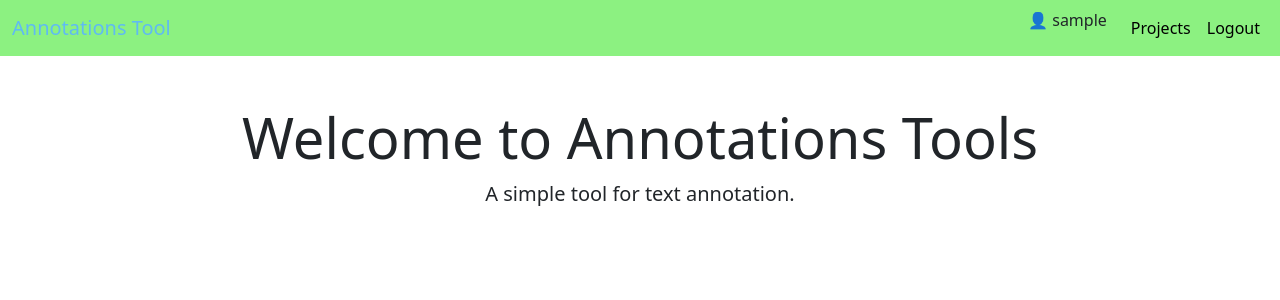
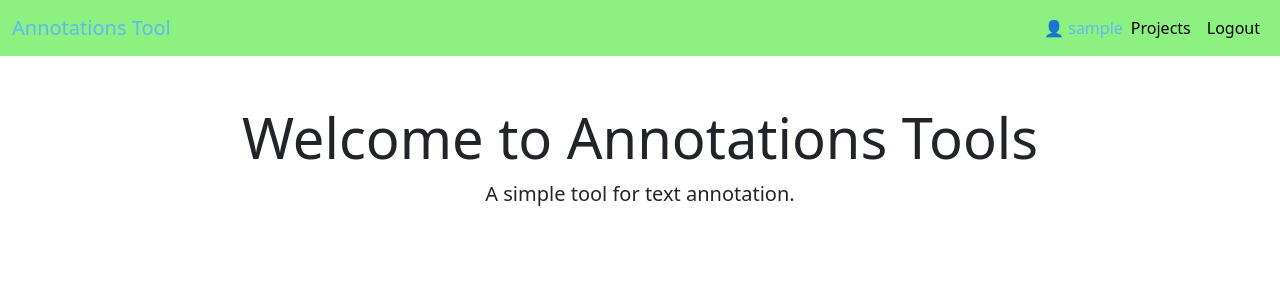
Before and after one commit to Mehedi2017331043/annotation_tool, a Django app: a page that uses templates/base.html in a window 1280 px wide. Shown: the top 300 px of the page. Run offline with Django 5.2, Linux system fonts and the light colour scheme; the visitor is signed in with stand-in values (Sample User, id 1).

Commit message:
added user profile at base.html

```diff
--- a/templates/base.html
+++ b/templates/base.html
@@ -22,13 +22,13 @@
             </button>
 
             <div class="collapse navbar-collapse justify-content-end" id="navbarContent">
+                {% if request.user.is_authenticated %}
+                    <div style="color: rgb(95,186,243);">
+                        👤 {{request.user.username}}
+                    </div>
+                {% endif %}
                 <ul class="navbar-nav">
                     {% if request.user.is_authenticated %}
-                    <li class="nav-item">
-                        <span class="navbar-text text-dark me-3">
-                            👤 {{ request.user.username }}
-                        </span>
-                    </li>
                     <li class="nav-item">
                         <a class="nav-link" href="{% url 'project_list' %}" style="color: black;">
                             Projects
```
